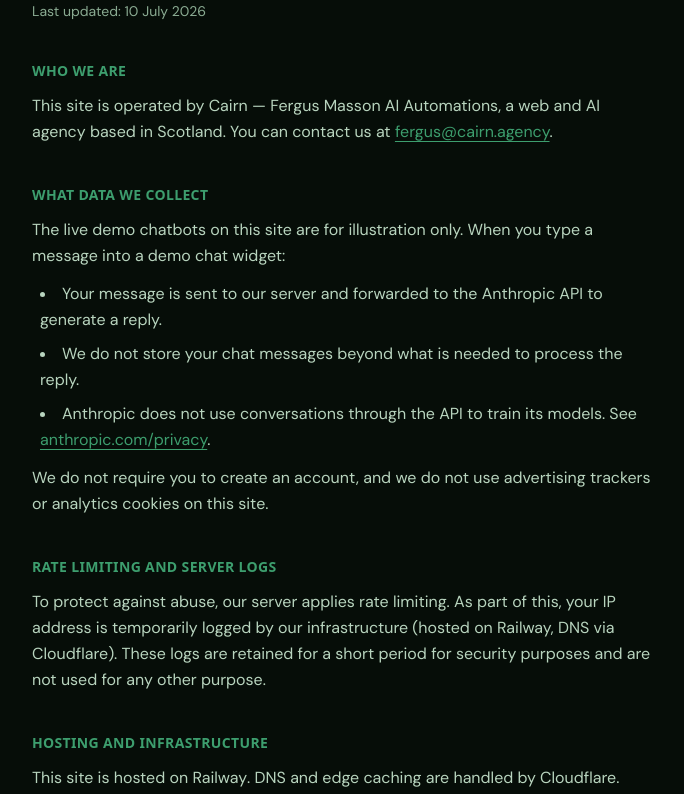
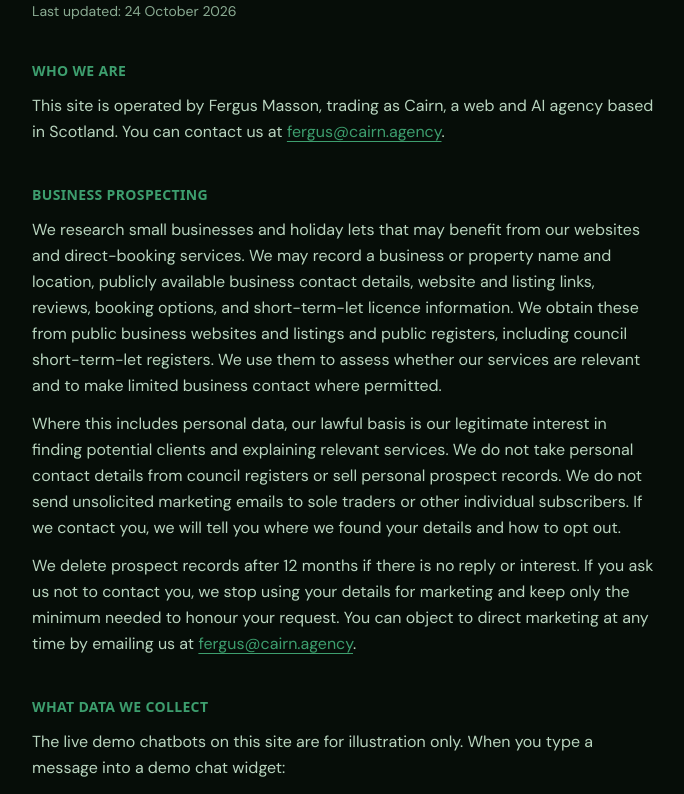
Before and after one commit to fergus-boop/cairn-agency, a React (Vite) app in the folder client/: page /privacy in a window 1280 px wide. Shown: the part 360-1154 px from the top of the page, without its empty margins (296-980 px from the left). Built offline with nearby package versions, Linux system fonts and the light colour scheme; a web font is replaced by a local one.

Commit message:
Explain business prospecting in privacy notice

```diff
--- a/client/src/pages/PrivacyPage.jsx
+++ b/client/src/pages/PrivacyPage.jsx
@@ -37,7 +37,7 @@ export default function PrivacyPage() {
             Privacy Policy
           </h1>
           <p className="font-body text-sm" style={{ color: 'var(--ca-muted)' }}>
-            Last updated: 10 July 2026
+            Last updated: 24 October 2026
           </p>
         </div>
 
@@ -47,8 +47,44 @@ export default function PrivacyPage() {
               Who we are
             </h2>
             <p>
-              This site is operated by <strong>Cairn — Fergus Masson AI Automations</strong>, a web and AI agency based
+              This site is operated by <strong>Fergus Masson, trading as Cairn</strong>, a web and AI agency based
               in Scotland. You can contact us at{' '}
+              <a
+                href="mailto:fergus@cairn.agency"
+                className="underline underline-offset-4 hover:opacity-70 transition-opacity"
+                style={{ color: 'var(--ca-accent)' }}
+              >
+                fergus@cairn.agency
+              </a>
+              .
+            </p>
+          </section>
+
+          <section>
+            <h2 className="font-display font-bold text-sm tracking-wide uppercase mb-3" style={{ color: 'var(--ca-accent)' }}>
+              Business prospecting
+            </h2>
+            <p className="mb-3">
+              We research small businesses and holiday lets that may benefit from our websites and
+              direct-booking services. We may record a business or property name and location,
+              publicly available business contact details, website and listing links, reviews,
+              booking options, and short-term-let licence information. We obtain these from public
+              business websites and listings and public registers, including council short-term-let
+              registers. We use them to assess whether our services are relevant and to make limited
+              business contact where permitted.
+            </p>
+            <p className="mb-3">
+              Where this includes personal data, our lawful basis is our legitimate interest in
+              finding potential clients and explaining relevant services. We do not take personal
+              contact details from council registers or sell personal prospect records. We do not
+              send unsolicited marketing emails to sole traders or other individual subscribers.
+              If we contact you, we will tell you where we found your details and how to opt out.
+            </p>
+            <p>
+              We delete prospect records after 12 months if there is no reply or interest. If you
+              ask us not to contact you, we stop using your details for marketing and keep only the
+              minimum needed to honour your request. You can object to direct marketing at any time
+              by emailing us at{' '}
               <a
                 href="mailto:fergus@cairn.agency"
                 className="underline underline-offset-4 hover:opacity-70 transition-opacity"
@@ -85,8 +121,8 @@ export default function PrivacyPage() {
             </h2>
             <p>
               To protect against abuse, our server applies rate limiting. As part of this,
-              your IP address is temporarily logged by our infrastructure (hosted on Railway,
-              DNS via Cloudflare). These logs are retained for a short period for security
+              your IP address is temporarily logged by our infrastructure hosted on Railway.
+              These logs are retained for a short period for security
               purposes and are not used for any other purpose.
             </p>
           </section>
@@ -96,8 +132,8 @@ export default function PrivacyPage() {
               Hosting and infrastructure
             </h2>
             <p>
-              This site is hosted on <strong>Railway</strong>. DNS and edge caching are handled
-              by <strong>Cloudflare</strong>. Both providers may process network-level data
+              This site is hosted on <strong>Railway</strong>, and its DNS is managed through{' '}
+              <strong>Namecheap</strong>. These providers may process network-level data
               (including IP addresses) as part of normal infrastructure operation. See their
               respective privacy policies for details.
             </p>
@@ -108,7 +144,7 @@ export default function PrivacyPage() {
               Your rights (UK GDPR)
             </h2>
             <p className="mb-3">
-              If you are based in the UK or EEA, you have rights under the UK GDPR, including:
+              If you are based in the UK, you have rights under the UK GDPR, including, where applicable:
             </p>
             <ul className="list-disc list-inside space-y-2 pl-2">
               <li>The right to access personal data we hold about you</li>
@@ -118,8 +154,8 @@ export default function PrivacyPage() {
               <li>The right to data portability</li>
             </ul>
             <p className="mt-3">
-              Given we collect minimal data, most requests can be addressed simply by
-              contacting us. You also have the right to lodge a complaint with the Information
+              Contact us to exercise these rights. We will stop using your personal data for direct
+              marketing if you object. You also have the right to lodge a complaint with the Information
               Commissioner's Office (ICO) at{' '}
               <a
                 href="https://ico.org.uk"
```
